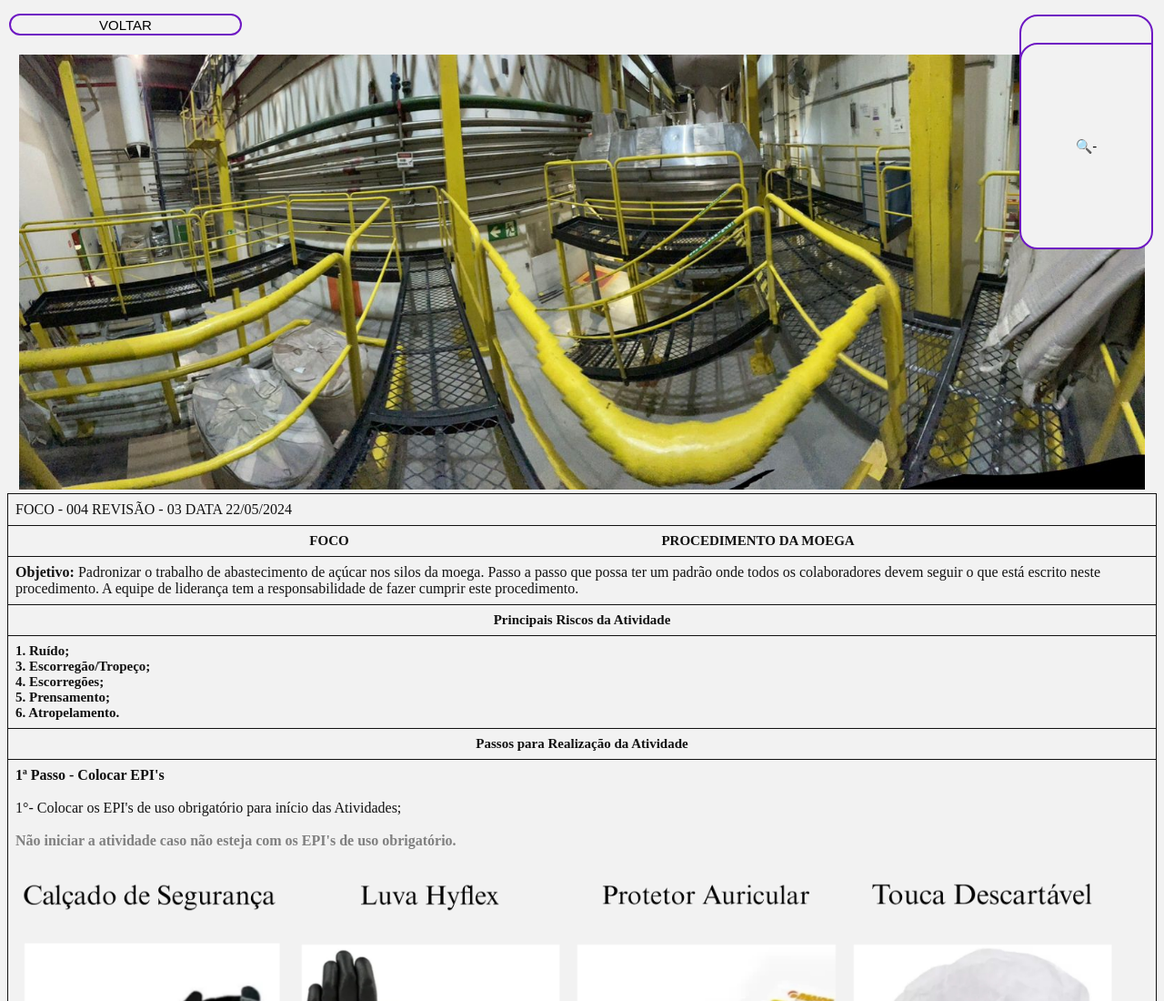
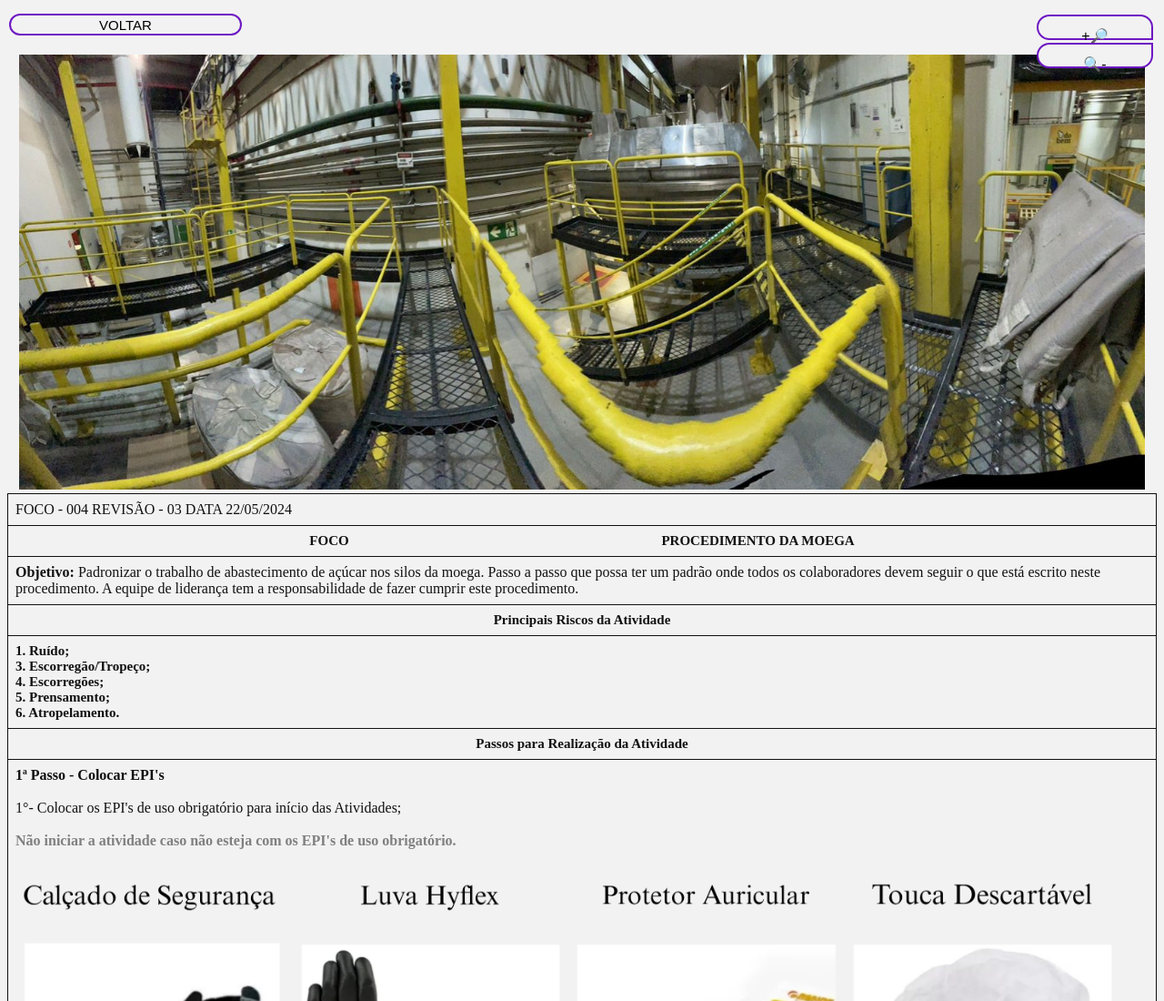
Before and after one commit to focadoemoperacoes/procedimento_0.2, a plain HTML site: page moega.html in a window 1280 px wide. Shown: the top 1100 px of the page at 91% size. Drawn offline with Linux system fonts and the light colour scheme.

Commit message:
Update styles.css

```diff
--- a/css/styles.css
+++ b/css/styles.css
@@ -399,6 +399,6 @@ button:hover {
 }
 @media (min-width: 768px) {
 #increase-font-size, #decrease-font-size {
-  width: 147px;
-  height: 227px;
+    padding: 12px 24px;
+    font-size: 16px;
 }
```
